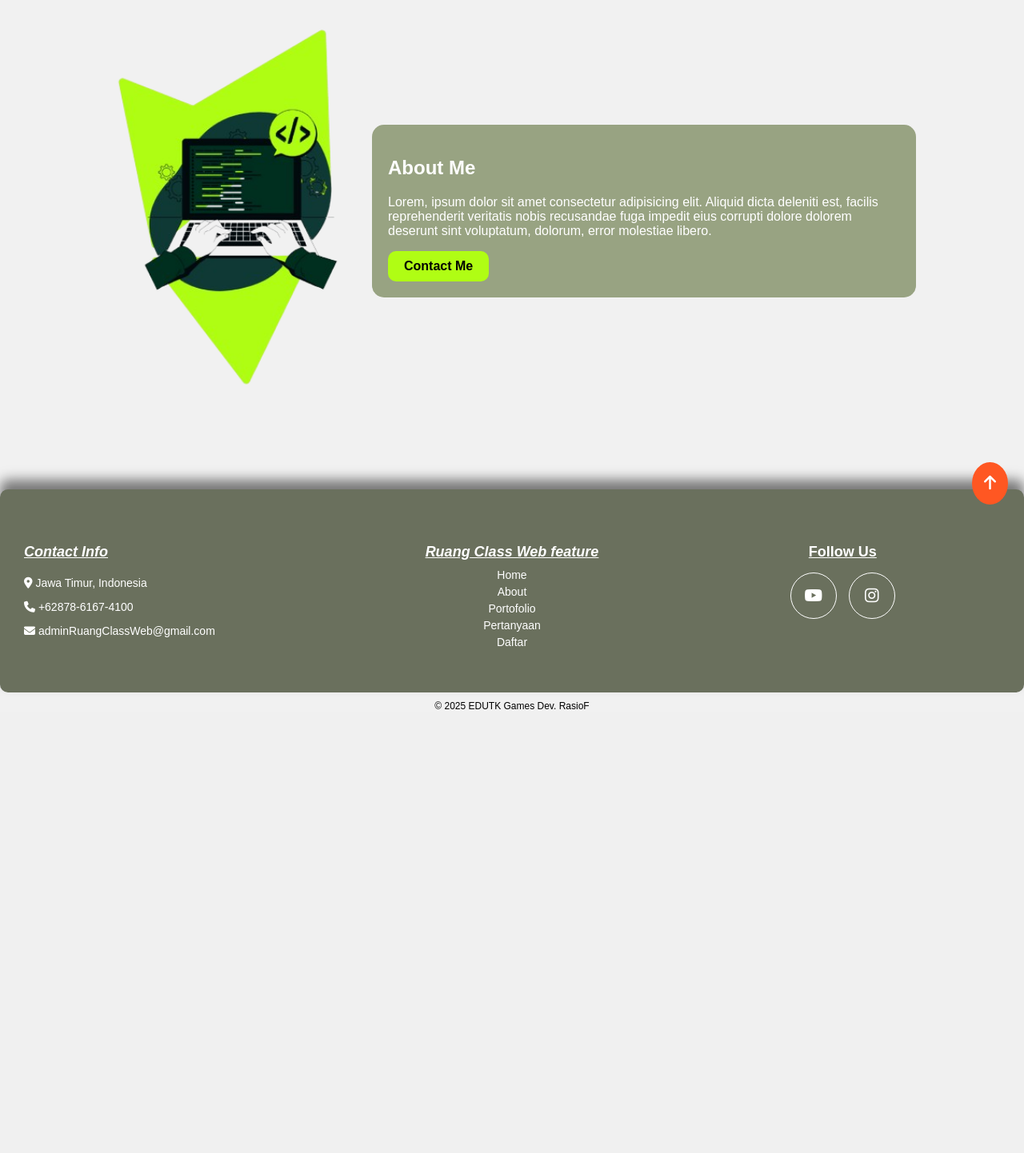
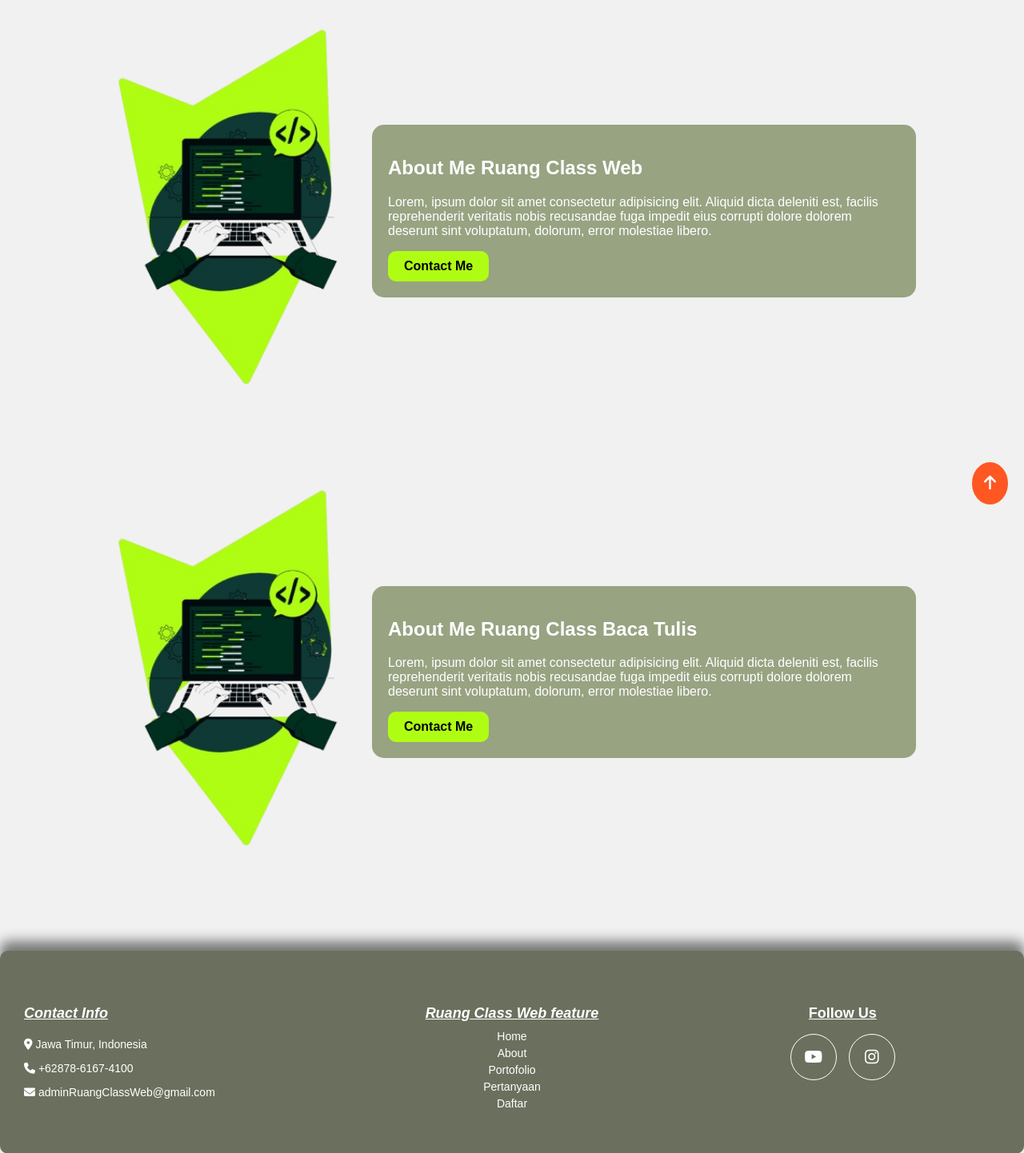
Before and after one commit to Rasio09/Ruang-Class-Web, a PHP site: page /about-me.php in a window 1280 px wide. Shown: the part 149-1591 px from the top of the page at 80% size. Before the commit the page ends 1036 px from the top, so only its background shows below. Run offline with PHP 8.4, Linux system fonts and the light colour scheme.

Commit message:
update halaman about me

```diff
--- a/about-me.php
+++ b/about-me.php
@@ -13,7 +13,18 @@ require("header.php");
             <img src="img/dashboard.PNG" alt="Coding Image"> <!-- Sesuaikan dengan file gambar utama -->
         </div>
         <div class="text-container">
-            <h2>About Me</h2>
+            <h2>About Me Ruang Class Web</h2>
+            <p>Lorem, ipsum dolor sit amet consectetur adipisicing elit. Aliquid dicta deleniti est, facilis reprehenderit veritatis nobis recusandae fuga impedit eius corrupti dolore dolorem deserunt sint voluptatum, dolorum, error molestiae libero.</p>
+            <a href="#" class="contact-btn">Contact Me</a>
+        </div>
+    </div>
+
+    <div class="container">
+        <div class="image-container">
+            <img src="img/dashboard.PNG" alt="Coding Image"> <!-- Sesuaikan dengan file gambar utama -->
+        </div>
+        <div class="text-container">
+            <h2>About Me Ruang Class Baca Tulis</h2>
             <p>Lorem, ipsum dolor sit amet consectetur adipisicing elit. Aliquid dicta deleniti est, facilis reprehenderit veritatis nobis recusandae fuga impedit eius corrupti dolore dolorem deserunt sint voluptatum, dolorum, error molestiae libero.</p>
             <a href="#" class="contact-btn">Contact Me</a>
         </div>
```
